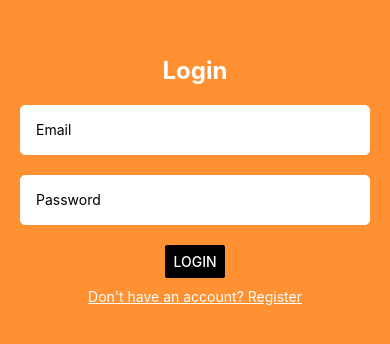
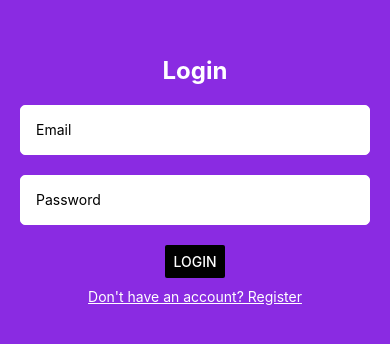
Before and after one commit to fahad0samara/react-native-Savor-food, a React Native app: screen /Login in a window 390 px wide. Shown: the part 242-586 px from the top of the page. Built offline with nearby package versions, Linux system fonts and the light colour scheme; no server answers.

Commit message:
add some imrove fro the app

```diff
--- a/src/Navigation/TabNavigator.tsx
+++ b/src/Navigation/TabNavigator.tsx
@@ -40,7 +40,7 @@ const TabNavigator = () => {
 
 const styles = StyleSheet.create({
   tabBarStyle: {
-    backgroundColor: "#ff9133",
+    backgroundColor: "#8A2BE2",
     borderTopColor: "#ff9133",
   },
 });
--- a/src/screen/Profile.tsx
+++ b/src/screen/Profile.tsx
@@ -53,7 +53,9 @@ const Profile = () => {
           <Text style={styles.sectionTitle}>App Details</Text>
           <View style={styles.setting}>
             <Text style={styles.settingLabel}>App Name</Text>
-            <Text style={styles.settingValue}>Your App Name</Text>
+            <Text style={styles.settingValue}>
+              Savorfood
+            </Text>
           </View>
           <View style={styles.setting}>
             <Text style={styles.settingLabel}>Version</Text>
@@ -72,7 +74,7 @@ const Profile = () => {
           </View>
           <View style={styles.setting}>
             <Text style={styles.settingLabel}>Email</Text>
-            <Text style={styles.settingValue}>support@Shopsnap.com</Text>
+            <Text style={styles.settingValue}>support@Savorfood.com</Text>
           </View>
         </View>
         <View style={styles.section}>
@@ -94,7 +96,7 @@ const Profile = () => {
           <Text style={styles.sectionTitle}>About</Text>
           <View style={styles.setting}>
             <Text style={styles.settingLabel}>Company</Text>
-            <Text style={styles.settingValue}>ShopSnap</Text>
+            <Text style={styles.settingValue}>Savorfood</Text>
           </View>
           <View style={styles.setting}>
             <Text style={styles.settingLabel}>Location</Text>
@@ -102,7 +104,7 @@ const Profile = () => {
           </View>
           <View style={styles.setting}>
             <Text style={styles.settingLabel}>Website</Text>
-            <Text style={styles.settingValue}>www.shopsnap.com</Text>
+            <Text style={styles.settingValue}>www.Savorfood.com</Text>
           </View>
         </View>
       </ScrollView>
@@ -118,7 +120,7 @@ const Profile = () => {
 const styles = StyleSheet.create({
   container: {
     flex: 1,
-    backgroundColor: '#f9f9f9',
+    backgroundColor: '#F5F5F5',
     paddingHorizontal: 20,
     paddingVertical: 20,
   },
@@ -161,7 +163,7 @@ const styles = StyleSheet.create({
     textDecorationLine: 'underline',
   },
   logoutButton: {
-    backgroundColor: '#ff9133',
+    backgroundColor: '#8A2BE2',
     paddingVertical: 15,
     alignItems: 'center',
     borderRadius: 10,
--- a/src/styles/styles.ts
+++ b/src/styles/styles.ts
@@ -7,7 +7,7 @@ export  const styles = StyleSheet.create({
       justifyContent: 'center',
       alignItems: 'center',
       paddingHorizontal: 20,
-      backgroundColor: '#ff9133',
+      backgroundColor: '#8A2BE2',
     },
     title: {
       fontSize: 24,
```
